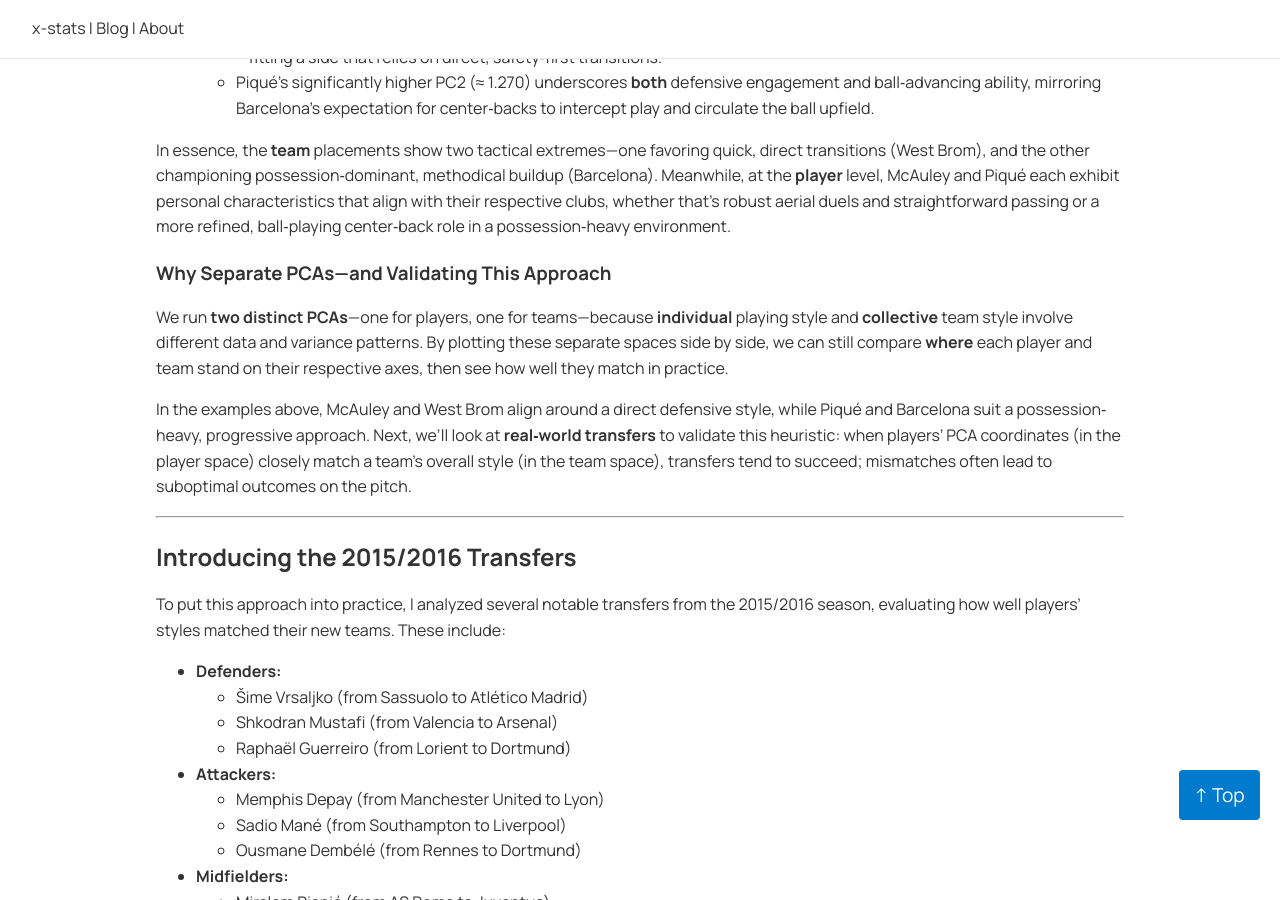
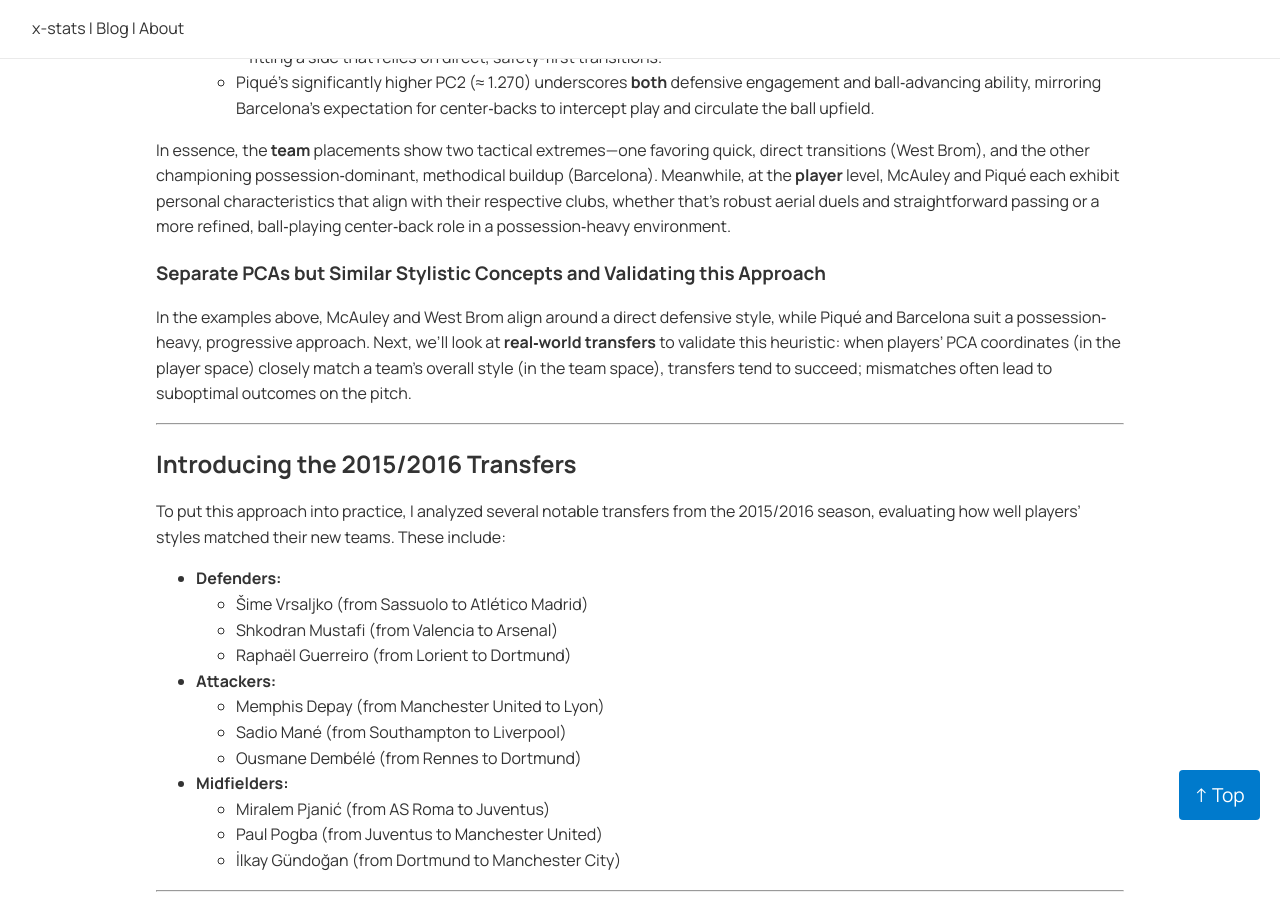
Before and after one commit to u3mukher/x-stats, a Jekyll site: the page built from _posts/2025-01-14-PCA.md, in a window 1280 px wide and 900 px high, scrolled down 8959 px. Built offline with Jekyll 4.4.1, drawn with Linux system fonts in a browser that asks for light colours; a style sheet for code colours, icons or effects is not loaded.

Commit message:
Update 2025-01-14-PCA.md

```diff
--- a/_posts/2025-01-14-PCA.md
+++ b/_posts/2025-01-14-PCA.md
@@ -658,9 +658,7 @@ Hence, Piqué’s own comfort on the ball—combining defensive solidity with pr
 
 In essence, the **team** placements show two tactical extremes—one favoring quick, direct transitions (West Brom), and the other championing possession‐dominant, methodical buildup (Barcelona). Meanwhile, at the **player** level, McAuley and Piqué each exhibit personal characteristics that align with their respective clubs, whether that’s robust aerial duels and straightforward passing or a more refined, ball‐playing center‐back role in a possession‐heavy environment.
 
-### Why Separate PCAs—and Validating This Approach
-
-We run **two distinct PCAs**—one for players, one for teams—because **individual** playing style and **collective** team style involve different data and variance patterns. By plotting these separate spaces side by side, we can still compare **where** each player and team stand on their respective axes, then see how well they match in practice.
+### Separate PCAs but Similar Stylistic Concepts and Validating this Approach
 
 In the examples above, McAuley and West Brom align around a direct defensive style, while Piqué and Barcelona suit a possession‐heavy, progressive approach. Next, we’ll look at **real‐world transfers** to validate this heuristic: when players’ PCA coordinates (in the player space) closely match a team’s overall style (in the team space), transfers tend to succeed; mismatches often lead to suboptimal outcomes on the pitch.
 
```
